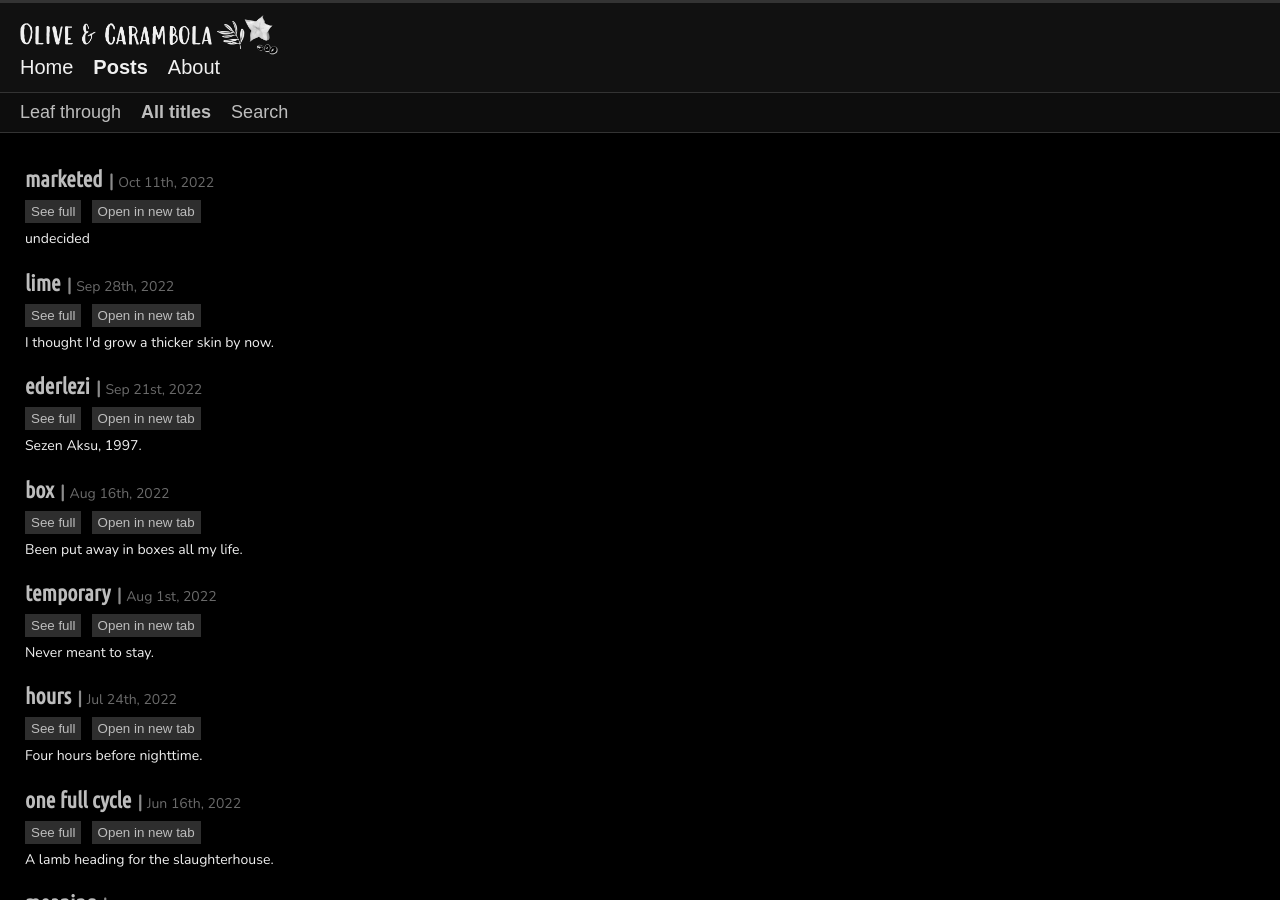
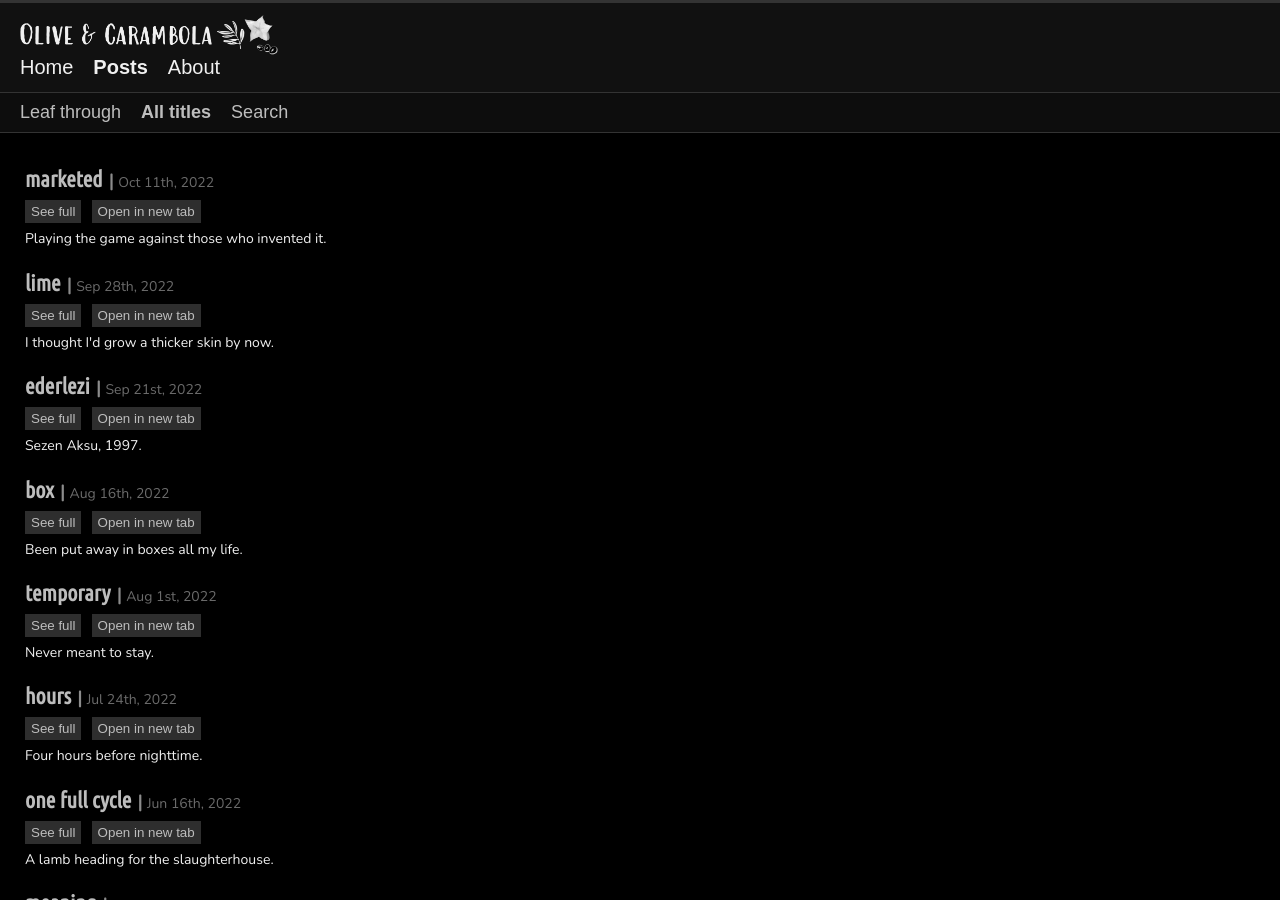
Before and after one commit to olivecarambola/logbook, a Jekyll site: the page built from post_all.md, in a window 1280 px wide and 900 px high. Built offline with Jekyll 4.4.1, drawn with Linux system fonts in a browser that asks for light colours; some web fonts are replaced.

Commit message:
Update 2022-10-11-marketed.md

```diff
--- a/_posts/2022-10-11-marketed.md
+++ b/_posts/2022-10-11-marketed.md
@@ -3,12 +3,12 @@ layout: posts
 title: "marketed"
 date: 2022-10-11
 permalink: /posts/22-10-11-marketed/
-summary: "undecided"
+summary: "Playing the game against those who invented it."
 collection: "coda"
-wrdcount_original: 0
+wrdcount_original: 973
 wrdcount_quote: 0
-wrdcount_translated: 0
-wrdcount_capnotes: 0
+wrdcount_translated: 45
+wrdcount_capnotes: 31
 imgcount_original: 0
 imgcount_credited: 0
 ---
```
